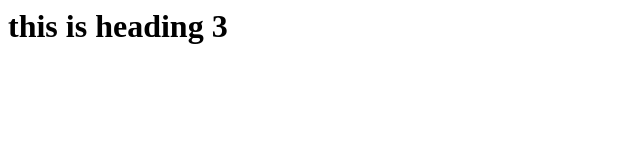
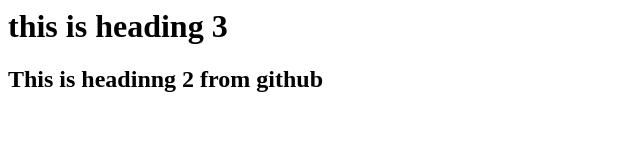
Before and after one commit to rsoftpk/attique_new, a plain HTML site: page services.html in a window 1280 px wide. Shown: the whole page, without its empty margins (0-640 px from the left). Drawn offline with Linux system fonts and the light colour scheme.

Commit message:
Update services.html

```diff
--- a/services.html
+++ b/services.html
@@ -6,5 +6,6 @@
 </head>
 <body>
     <h1>this is heading 3</h1>
+    <h2>This is headinng 2 from github</h2>
 </body>
 </html>
```
